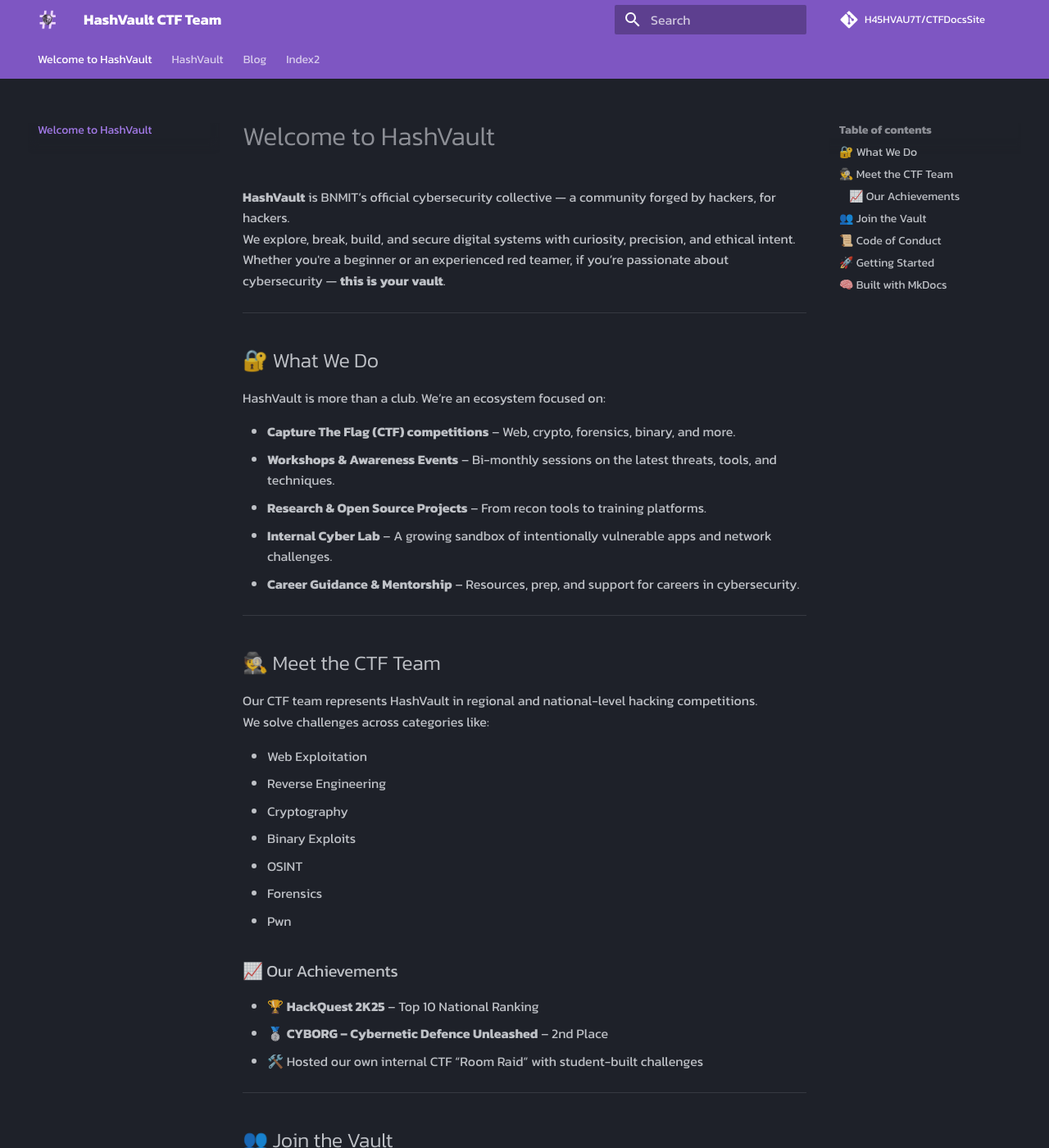
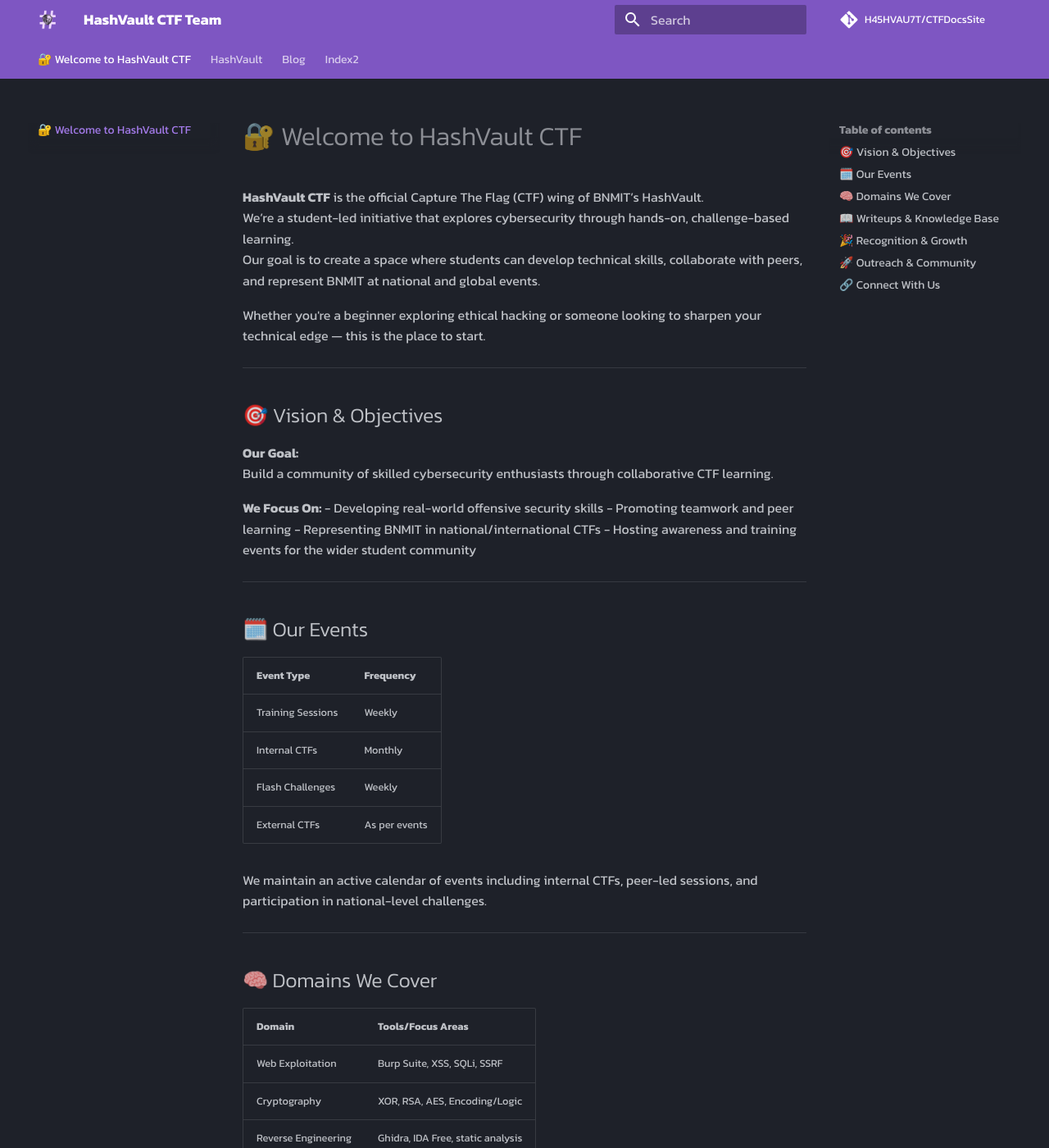
Before and after one commit to H45HVAU7T/CTFDocsSite, an MkDocs documentation site: the page built from docs/index.md, in a window 1280 px wide and 1400 px high. Shown: the whole window at 82% size. Built offline with MkDocs 1.6.1 and Material for MkDocs 9.7.7, drawn with Linux system fonts in a browser that asks for light colours; comment, search, counter and statistics services are not loaded; some of the changed text lies outside the part shown.

Commit message:
update index

```diff
--- a/docs/index.md
+++ b/docs/index.md
@@ -1,91 +1,90 @@
-# Welcome to HashVault
+# 🔐 Welcome to HashVault CTF
 
-**HashVault** is BNMIT’s official cybersecurity collective — a community forged by hackers, for hackers.
-We explore, break, build, and secure digital systems with curiosity, precision, and ethical intent.
-Whether you're a beginner or an experienced red teamer, if you’re passionate about cybersecurity — **this is your vault**.
+**HashVault CTF** is the official Capture The Flag (CTF) wing of BNMIT’s HashVault.
+We’re a student-led initiative that explores cybersecurity through hands-on, challenge-based learning.
+Our goal is to create a space where students can develop technical skills, collaborate with peers, and represent BNMIT at national and global events.
+
+Whether you're a beginner exploring ethical hacking or someone looking to sharpen your technical edge — this is the place to start.
 
 ---
 
-## 🔐 What We Do
+## 🎯 Vision & Objectives
 
-HashVault is more than a club. We’re an ecosystem focused on:
+**Our Goal:**
+Build a community of skilled cybersecurity enthusiasts through collaborative CTF learning.
 
-- **Capture The Flag (CTF) competitions** – Web, crypto, forensics, binary, and more.
-- **Workshops & Awareness Events** – Bi-monthly sessions on the latest threats, tools, and techniques.
-- **Research & Open Source Projects** – From recon tools to training platforms.
-- **Internal Cyber Lab** – A growing sandbox of intentionally vulnerable apps and network challenges.
-- **Career Guidance & Mentorship** – Resources, prep, and support for careers in cybersecurity.
+**We Focus On:**
+- Developing real-world offensive security skills
+- Promoting teamwork and peer learning
+- Representing BNMIT in national/international CTFs
+- Hosting awareness and training events for the wider student community
 
 ---
 
-## 🕵️ Meet the CTF Team
+## 🗓️ Our Events
 
-Our CTF team represents HashVault in regional and national-level hacking competitions.
-We solve challenges across categories like:
+| Event Type        | Frequency     |
+|-------------------|---------------|
+| Training Sessions | Weekly        |
+| Internal CTFs     | Monthly       |
+| Flash Challenges  | Weekly        |
+| External CTFs     | As per events |
 
-- Web Exploitation
-- Reverse Engineering
-- Cryptography
-- Binary Exploits
-- OSINT
-- Forensics
-- Pwn
-
-### 📈 Our Achievements
-
-- 🏆 **HackQuest 2K25** – Top 10 National Ranking
-- 🥈 **CYBORG – Cybernetic Defence Unleashed** – 2nd Place
-- 🛠️ Hosted our own internal CTF “Room Raid” with student-built challenges
+We maintain an active calendar of events including internal CTFs, peer-led sessions, and participation in national-level challenges.
 
 ---
 
-## 👥 Join the Vault
+## 🧠 Domains We Cover
 
-We welcome passionate students from all domains — no prior experience required.
-Whether you want to:
-- Compete in CTFs
-- Learn ethical hacking
-- Build cyber tools
-- Teach others
-- Or just hang out with like-minded techies...
-
-**There’s a place for you in HashVault.**
-
-Follow our updates on:
-- [LinkedIn](https://www.linkedin.com/company/hashvault-bnmit/)
-- Join our internal Discord/WhatsApp for announcements (ask a committee member)
+| Domain              | Tools/Focus Areas                 |
+|---------------------|-----------------------------------|
+| Web Exploitation    | Burp Suite, XSS, SQLi, SSRF       |
+| Cryptography        | XOR, RSA, AES, Encoding/Logic     |
+| Reverse Engineering | Ghidra, IDA Free, static analysis |
+| Forensics           | Wireshark, binwalk, file carving  |
+| Binary Exploitation | pwntools, gdb, BOF                |
+| OSINT               | Google dorks, social mining       |
+| Steganography       | Hidden data in media              |
 
 ---
 
-## 📜 Code of Conduct
+## 📖 Writeups & Knowledge Base
 
-We uphold a standard of **ethical hacking**. All activities are performed:
-- With consent
-- Within legal boundaries
-- For education and defense
+We maintain detailed writeups and challenge walkthroughs on GitHub and our knowledge platform.
 
-Respect. Integrity. Curiosity. Community. That’s the HashVault way.
+Each writeup follows a simple format:
+> Problem → Approach → Solution → Key Learnings
+
+This helps build a rich learning base while boosting our club’s external visibility.
 
 ---
 
-## 🚀 Getting Started
+## 🎉 Recognition & Growth
 
-To start your journey:
-1. Attend a session or awareness event.
-2. Join the Discord server or reach out to a team lead.
-3. Pick a challenge — web, crypto, or binary — and dive in.
-4. Ask questions. Learn fast. Break things (responsibly).
+We celebrate progress and passion! Members get recognition through:
+- Highlighted contributions
+- Feature spots on Discord and website
+- Opportunities to represent HashVault in elite CTFs
 
 ---
 
-## 🧠 Built with MkDocs
+## 🚀 Outreach & Community
 
-This site is powered by [MkDocs](https://www.mkdocs.org) and maintained by the HashVault Technical Team.
-Suggestions, improvements, and contributions are always welcome.
+We regularly host open CTFs, collaborate with other colleges, and engage the broader cyber community.
+
+We also invite guest speakers, conduct cyber awareness sessions, and encourage knowledge sharing through writeups and social media.
 
 ---
 
-Welcome to the vault.
-**Stay curious. Stay sharp.**
+## 🔗 Connect With Us
 
-— *Team HashVault* 🔐
+- **LinkedIn:** [HashVault BNMIT](https://www.linkedin.com/company/hashvault-bnmit/)
+- **GitHub:** *(Coming Soon)*
+- **Join Us:** Ask a core team member to join our community server
+
+---
+
+**Built by hackers. Backed by community. Focused on growth.**
+Join the movement. Capture the knowledge. 🔐
+
+~ *Team HashVault*
```
